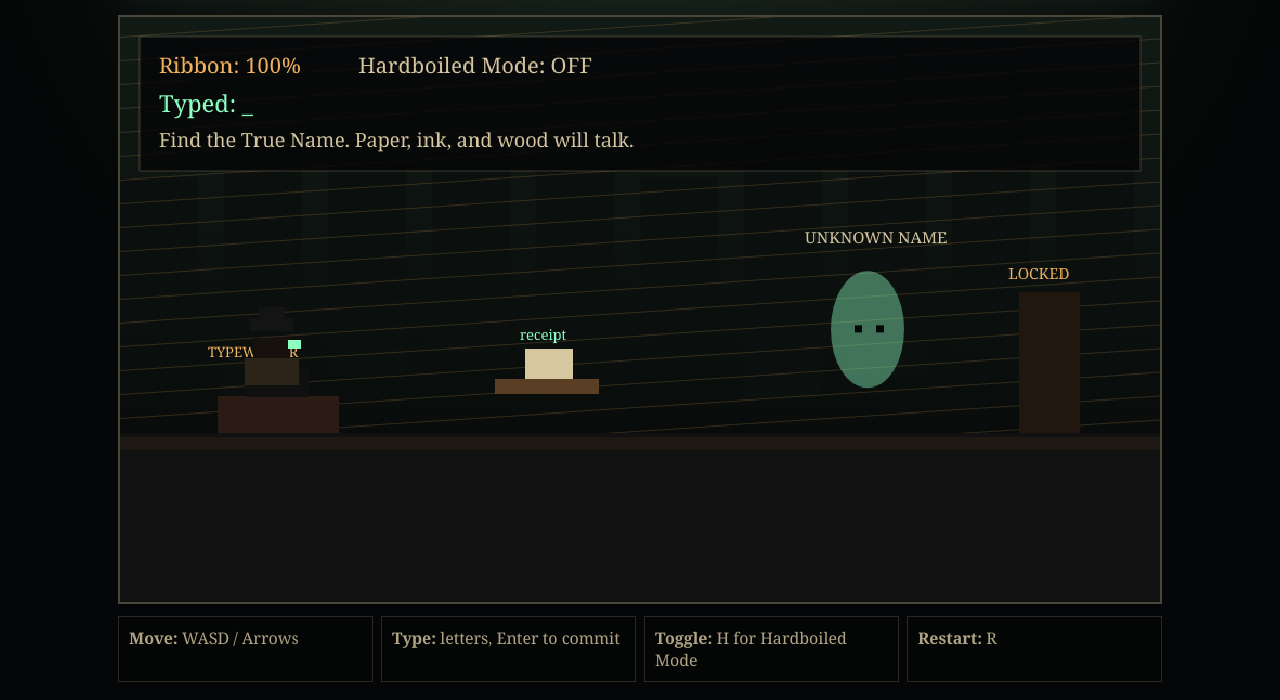
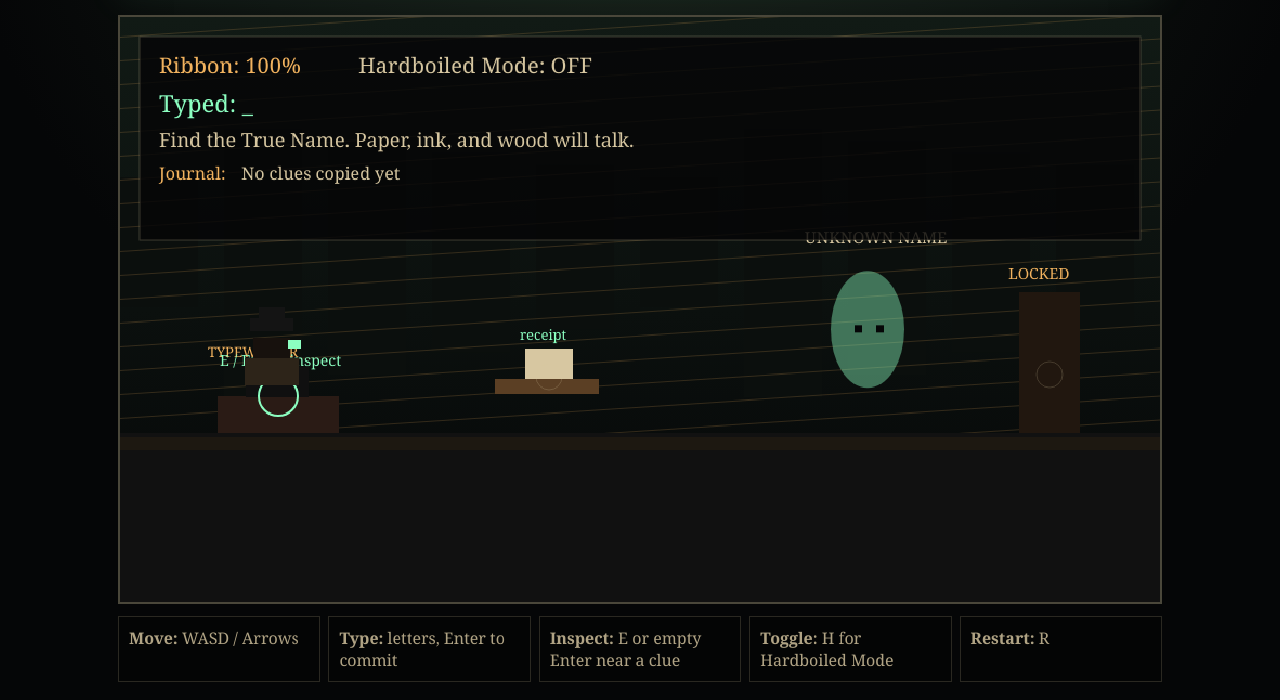
Before and after one commit to billybox1926-jpg/Ghost-Writer, a website with bundled scripts: page index.html in a window 1280 px wide. Shown: the part 202-902 px from the top of the page. Built offline with nearby package versions, Linux system fonts and the light colour scheme.

Commit message:
Add inspectable clues and journal
Merge Codex work from PR #15.

Adds data-driven inspectable clues, in-run journal state, explicit inspection controls, clue/journal helper tests, and documentation updates.

```diff
--- a/index.html
+++ b/index.html
@@ -17,6 +17,7 @@
     <section class="hud-help">
       <p><strong>Move:</strong> WASD / Arrows</p>
       <p><strong>Type:</strong> letters, Enter to commit</p>
+      <p><strong>Inspect:</strong> E or empty Enter near a clue</p>
       <p><strong>Toggle:</strong> H for Hardboiled Mode</p>
       <p><strong>Restart:</strong> R</p>
     </section>
--- /dev/null
+++ b/src/clue-journal.js
@@ -0,0 +1,24 @@
+export function findInspectableInRange(player, inspectables) {
+  return inspectables.reduce((nearest, inspectable) => {
+    const range = inspectable.range ?? 52;
+    const distance = Math.hypot(player.x - inspectable.x, player.y - inspectable.y);
+
+    if (distance > range) return nearest;
+    if (!nearest || distance < nearest.distance) return { inspectable, distance };
+    return nearest;
+  }, null)?.inspectable ?? null;
+}
+
+export function discoverClue(discoveredClueIds, clueId) {
+  if (discoveredClueIds.includes(clueId)) {
+    return discoveredClueIds;
+  }
+
+  return [...discoveredClueIds, clueId];
+}
+
+export function getDiscoveredClues(inspectables, discoveredClueIds) {
+  return discoveredClueIds
+    .map((clueId) => inspectables.find((inspectable) => inspectable.id === clueId))
+    .filter(Boolean);
+}
--- a/src/main.js
+++ b/src/main.js
@@ -1,9 +1,42 @@
+import { discoverClue, findInspectableInRange, getDiscoveredClues } from './clue-journal.js';
 import { clamp, evaluateTrueNameAttempt, getRibbonDrop } from './semantic-rules.js';
 
 const canvas = document.querySelector('#game');
 const ctx = canvas.getContext('2d');
 
 const keys = new Set();
+
+const inspectables = [
+  {
+    id: 'receipt',
+    title: 'Rain-blurred receipt',
+    journal: 'Receipt: coal-black ink circles the name MALLORY VALE.',
+    message: 'You inspect the receipt. Ink blooms into a True Name: MALLORY VALE.',
+    x: 396,
+    y: 332,
+    range: 54,
+    revealsTrueName: true
+  },
+  {
+    id: 'typewriter',
+    title: 'Haunted typewriter',
+    journal: 'Typewriter: the E key sticks, as if begging to examine the room.',
+    message: 'The typewriter chatters: clues must be read, not bumped into.',
+    x: 146,
+    y: 350,
+    range: 62
+  },
+  {
+    id: 'door',
+    title: 'Locked alley door',
+    journal: 'Door: wet scratches spell OPEN beneath the handle.',
+    message: 'The locked door shivers. A command word hides in the wood: OPEN.',
+    x: 858,
+    y: 330,
+    range: 64
+  }
+];
+
 const commands = {
   BURN: 'The ghost flares like wet newspaper in a furnace.',
   BIND: 'Invisible string cinches the ghost into a ledger.',
@@ -19,6 +52,7 @@ const initialState = () => ({
   ribbon: 100,
   hardboiled: false,
   clueFound: false,
+  discoveredClueIds: [],
   doorOpen: false,
   ghost: {
     x: 690,
@@ -96,6 +130,28 @@ function mutateGhost() {
   burst(g.x, g.y, 14 + g.mutationLevel * 8);
 }
 
+function getNearbyInspectable() {
+  return findInspectableInRange(state.player, inspectables);
+}
+
+function inspectNearby() {
+  const inspectable = getNearbyInspectable();
+
+  if (!inspectable) {
+    state.message = 'Nothing nearby answers the ribbon. Step closer to paper, ink, or wood.';
+    return false;
+  }
+
+  const alreadyDiscovered = state.discoveredClueIds.includes(inspectable.id);
+  state.discoveredClueIds = discoverClue(state.discoveredClueIds, inspectable.id);
+  if (inspectable.revealsTrueName) state.clueFound = true;
+  state.message = alreadyDiscovered
+    ? `${inspectable.title}: already copied into the journal.`
+    : inspectable.message;
+  triggerScreenShake(alreadyDiscovered ? 2 : 4, 120);
+  return true;
+}
+
 function commitWord() {
   const word = state.typed.trim().toUpperCase();
   state.typed = '';
@@ -150,12 +206,6 @@ function update(deltaTime) {
   const dy = Number(keys.has('ArrowDown') || keys.has('s')) - Number(keys.has('ArrowUp') || keys.has('w'));
   p.x = clamp(p.x + dx * p.speed, 42, canvas.width - 42);
   p.y = clamp(p.y + dy * p.speed, 210, canvas.height - 92);
-
-  const clue = { x: 392, y: 332 };
-  if (!state.clueFound && distance(p, clue) < 48) {
-    state.clueFound = true;
-    state.message = 'Ink blooms on a receipt: MALLORY VALE. A True Name?';
-  }
 
   if (state.ghost.active) {
     const g = state.ghost;
@@ -231,6 +281,8 @@ function drawCity() {
 }
 
 function drawSceneObjects() {
+  const nearbyInspectable = getNearbyInspectable();
+
   ctx.fillStyle = state.doorOpen ? '#15271d' : '#21170f';
   ctx.fillRect(830, 254, 56, 130);
   drawPixelText(state.doorOpen ? 'OPEN' : 'LOCKED', 820, 242, 14, '#f2b35f');
@@ -246,6 +298,21 @@ function drawSceneObjects() {
   ctx.fillStyle = '#101010';
   ctx.fillRect(116, 323, 58, 28);
   drawPixelText('TYPEWRITER', 81, 314, 13, '#f2b35f');
+
+  for (const inspectable of inspectables) {
+    const discovered = state.discoveredClueIds.includes(inspectable.id);
+    const isNearby = nearbyInspectable?.id === inspectable.id;
+    ctx.strokeStyle = isNearby ? '#8cffc1' : (discovered ? 'rgba(242, 179, 95, 0.55)' : 'rgba(215, 199, 161, 0.2)');
+    ctx.lineWidth = isNearby ? 2 : 1;
+    ctx.beginPath();
+    ctx.arc(inspectable.x, inspectable.y, isNearby ? 18 : 12, 0, Math.PI * 2);
+    ctx.stroke();
+
+    if (isNearby) {
+      drawPixelText('E / Enter: inspect', inspectable.x - 54, inspectable.y - 28, 14, '#8cffc1');
+    }
+  }
+  ctx.lineWidth = 1;
 }
 
 function drawPlayer() {
@@ -312,14 +379,25 @@ function drawParticles() {
 
 function drawHud() {
   ctx.fillStyle = 'rgba(5, 6, 7, 0.82)';
-  ctx.fillRect(18, 18, canvas.width - 36, 124);
+  ctx.fillRect(18, 18, canvas.width - 36, 188);
   ctx.strokeStyle = 'rgba(215, 199, 161, 0.25)';
-  ctx.strokeRect(18, 18, canvas.width - 36, 124);
+  ctx.strokeRect(18, 18, canvas.width - 36, 188);
 
   drawPixelText(`Ribbon: ${Math.ceil(state.ribbon)}%`, 36, 52, 20, state.ribbon < 25 ? '#9d2832' : '#f2b35f');
   drawPixelText(`Hardboiled Mode: ${state.hardboiled ? 'ON' : 'OFF'}`, 220, 52, 20, '#d7c7a1');
   drawPixelText(`Typed: ${state.typed || '_'}`, 36, 88, 22, '#8cffc1');
   drawPixelText(state.message, 36, 120, 18, '#d7c7a1');
+
+  const discoveredClues = getDiscoveredClues(inspectables, state.discoveredClueIds);
+  drawPixelText('Journal:', 36, 150, 16, '#f2b35f');
+  if (!discoveredClues.length) {
+    drawPixelText('No clues copied yet', 112, 150, 16, '#d7c7a1');
+    return;
+  }
+
+  discoveredClues.slice(-3).forEach((clue, index) => {
+    drawPixelText(`• ${clue.journal}`, 112, 150 + index * 18, 15, '#d7c7a1');
+  });
 }
 
 let previousFrameTime = performance.now();
@@ -350,8 +428,13 @@ window.addEventListener('keydown', (event) => {
   }
 
   if (key === 'Enter') {
+    if (!state.typed.trim() && inspectNearby()) return;
     commitWord();
     return;
+  }
+
+  if ((key === 'e' || key === 'E') && !state.typed) {
+    if (inspectNearby()) return;
   }
 
   if (key === 'Backspace') {
```
Also changed, not shown: scripts/test.mjs (+38 -1 lines), README.md.
